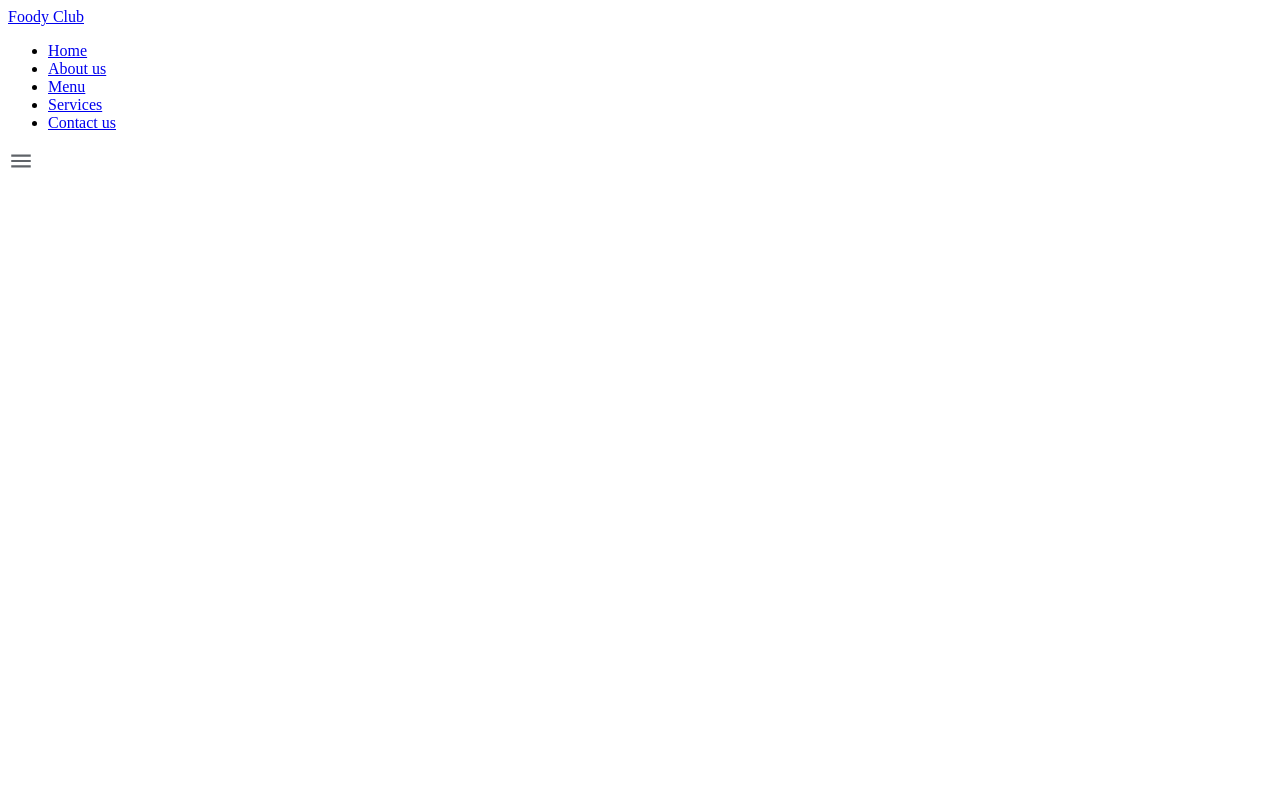
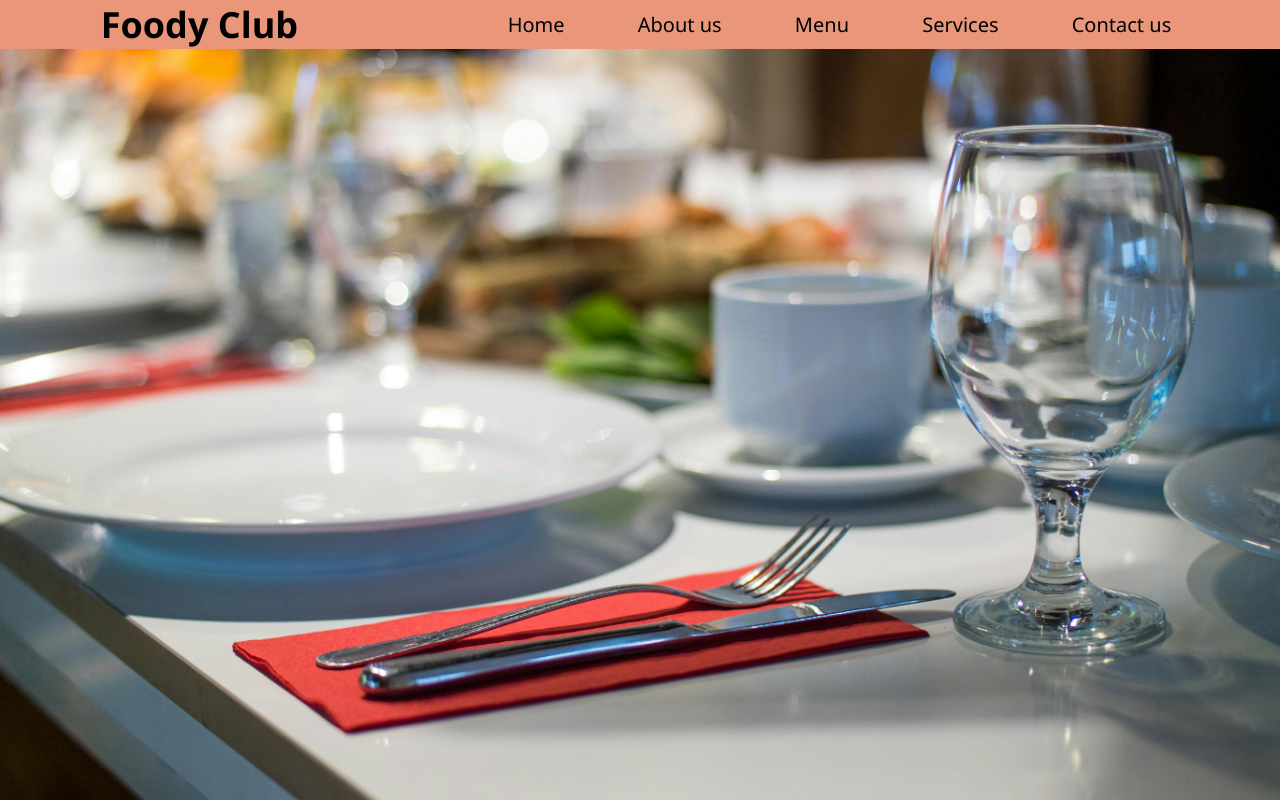
Before and after one commit to VidhyaSrini94/Navbarproject, a plain HTML site: page index.html in a window 1280 px wide. Drawn offline with Linux system fonts and the light colour scheme; files that its build step writes are made by us from their sources; the site is published under a folder, as on GitHub Pages, so addresses that start at the root find nothing.

Commit message:
changes updated

```diff
--- a/index.html
+++ b/index.html
@@ -5,8 +5,8 @@
     <meta name="viewport" content="width=device-width, initial-scale=1.0">
     <title>NavBar Demo</title>
 
-    <script src = "/Week5Javascript/ProjectTwo/script.js" defer></script>
-    <link rel="stylesheet" href="/Week5Javascript/ProjectTwo/style.css">
+    <script src = "script.js" defer></script>
+    <link rel="stylesheet" href="style.css">
 </head>
 <body> <!--used nav element and created a navigation bar that includes logo and few links -->
     <nav>
```
